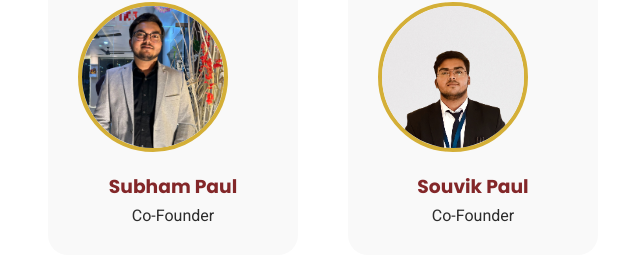
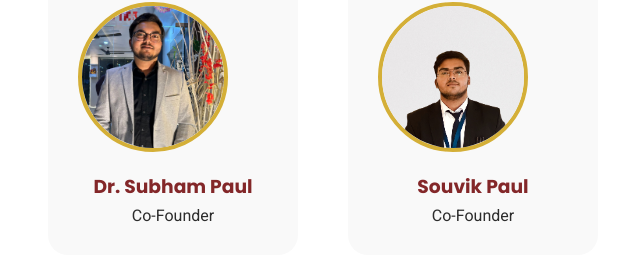
Before and after one commit to spaul959/Parashmoni_web, a React (Vite) app: page / in a window 1280 px wide. Shown: the part 2877-3139 px from the top of the page, without its empty margins (317-957 px from the left). Built offline with nearby package versions, Linux system fonts and the light colour scheme.

Commit message:
Update FoundersSection.jsx

```diff
--- a/src/components/FoundersSection.jsx
+++ b/src/components/FoundersSection.jsx
@@ -13,7 +13,7 @@ const FoundersSection = () => {
         <div className="founder-card">
           {/* Updated path */}
           <img src="/assets/images/subham.jpg" alt="Subham Paul" />
-          <h3>Subham Paul</h3>
+          <h3>Dr. Subham Paul</h3>
           <p>Co-Founder</p>
         </div>
 
```
